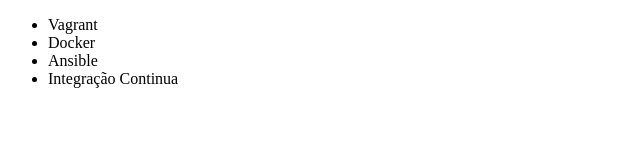
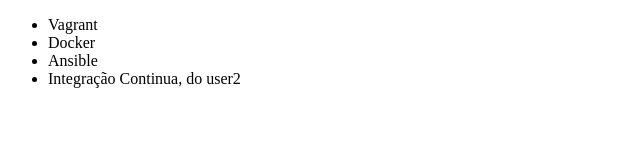
Before and after one commit to lcarlos01/repositorio-git, a plain HTML site: page index.html in a window 1280 px wide. Shown: the full height of the page, 0-640 px from the left. Drawn offline with Linux system fonts and the light colour scheme.

Commit message:
User 2 realizou modificações no Curso

```diff
--- a/index.html
+++ b/index.html
@@ -9,7 +9,7 @@
         <li>Vagrant</li>
         <li>Docker</li>
         <li>Ansible</li>
-        <li>Integração Continua</li>
+        <li>Integração Continua, do user2</li>
     </ul>
 </body>
 </html>
```
